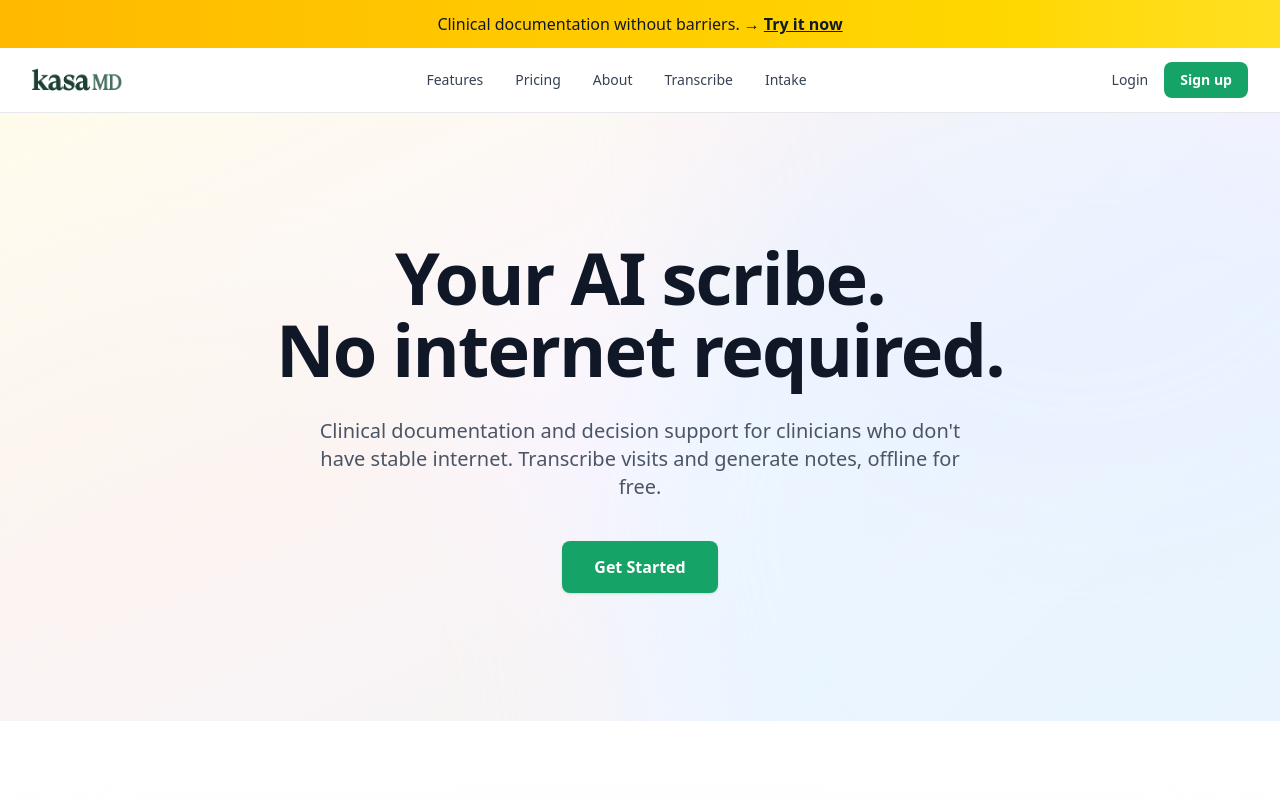
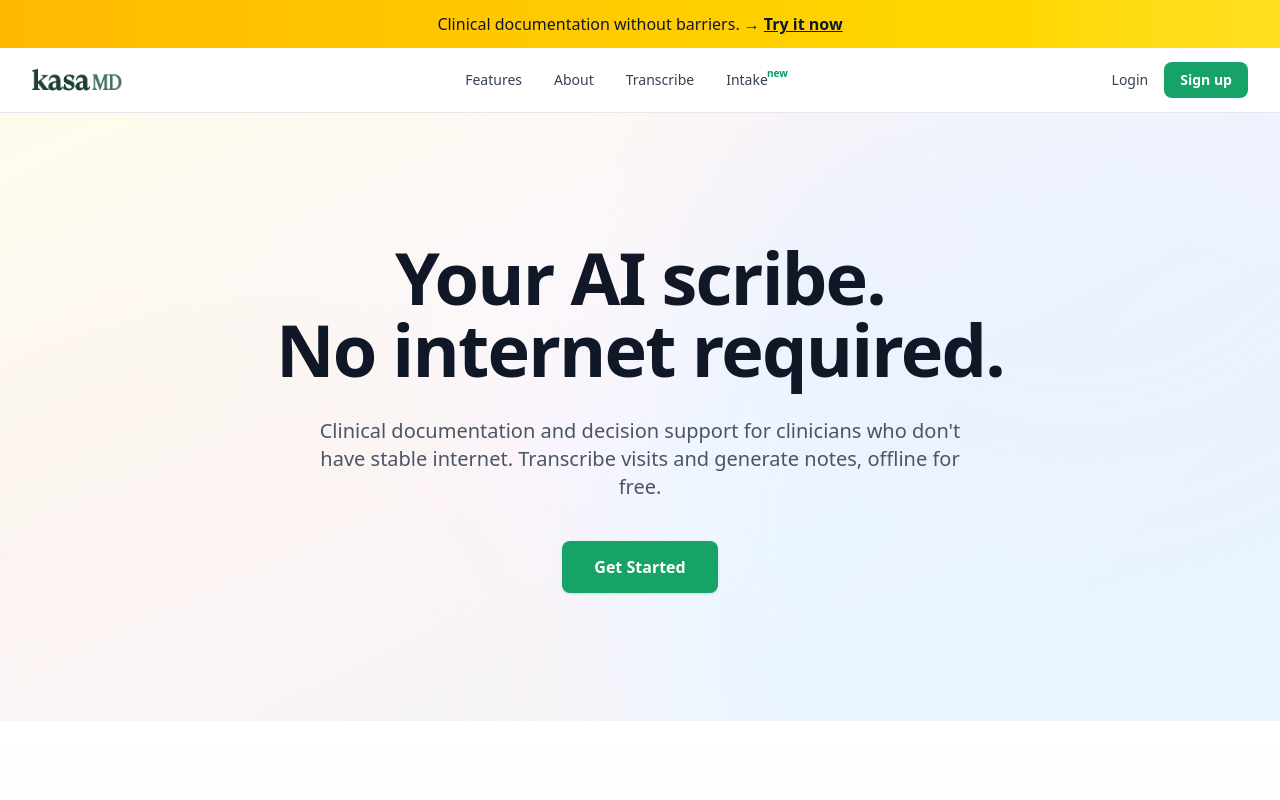
Before and after one commit to Kasa-Labs/kasa_marketing, a Next.js app: page / in a window 1280 px wide. Shown: the top 800 px of the page. Built offline with nearby package versions, Linux system fonts and the light colour scheme.

Commit message:
[add] added intake to main page

```diff
--- a/app/components/Navbar.tsx
+++ b/app/components/Navbar.tsx
@@ -27,12 +27,6 @@ export function Navbar() {
               Features
             </Link>
             <Link
-              href="/features#pricing"
-              className="text-sm font-medium text-gray-700 transition-colors hover:text-gray-900"
-            >
-              Pricing
-            </Link>
-            <Link
               href="/about"
               className="text-sm font-medium text-gray-700 transition-colors hover:text-gray-900"
             >
@@ -46,9 +40,12 @@ export function Navbar() {
             </Link>
             <Link
               href="https://intake.kasamd.com"
-              className="text-sm font-medium text-gray-700 transition-colors hover:text-gray-900"
+              className="relative text-sm font-medium text-gray-700 transition-colors hover:text-gray-900"
             >
               Intake
+              <span className="absolute -right-5 -top-1 text-[10px] font-semibold text-emerald-600">
+                new
+              </span>
             </Link>
           </div>
 
@@ -111,13 +108,6 @@ export function Navbar() {
                 Features
               </Link>
               <Link
-                href="/features#pricing"
-                className="text-base font-medium text-gray-700 hover:text-gray-900"
-                onClick={() => setMobileMenuOpen(false)}
-              >
-                Pricing
-              </Link>
-              <Link
                 href="/about"
                 className="text-base font-medium text-gray-700 hover:text-gray-900"
                 onClick={() => setMobileMenuOpen(false)}
@@ -133,10 +123,13 @@ export function Navbar() {
               </Link>
               <Link
                 href="https://intake.kasamd.com"
-                className="text-base font-medium text-gray-700 hover:text-gray-900"
+                className="relative text-base font-medium text-gray-700 hover:text-gray-900"
                 onClick={() => setMobileMenuOpen(false)}
               >
                 Intake
+                <span className="ml-2 text-[10px] font-semibold text-emerald-600">
+                  new
+                </span>
               </Link>
               <div className="flex flex-col gap-3 border-t border-gray-200 pt-4">
                 <Link
```
